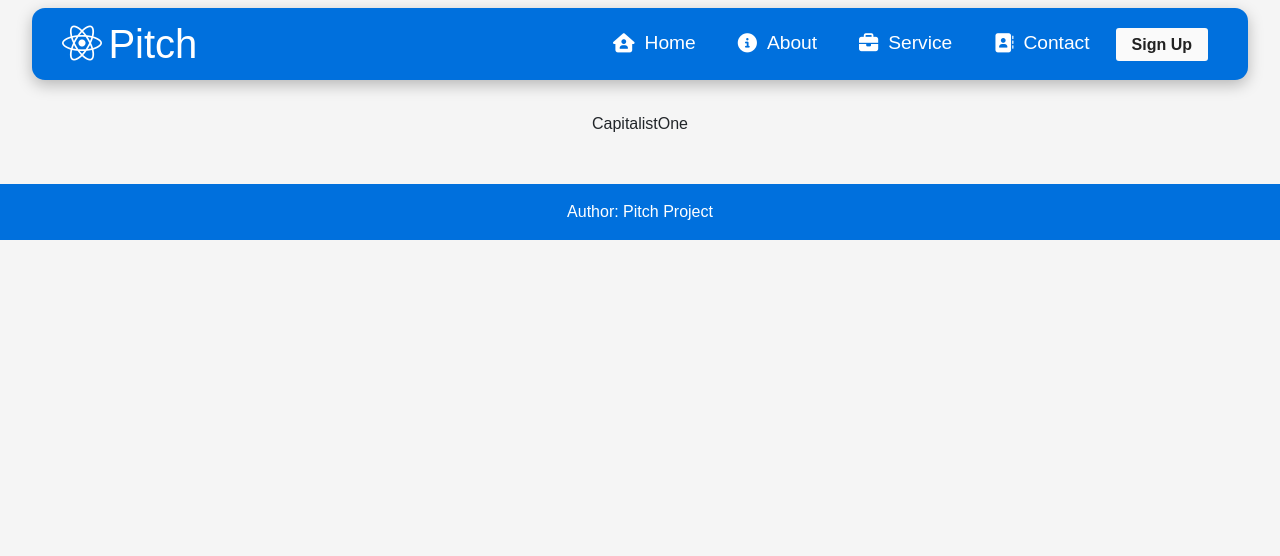
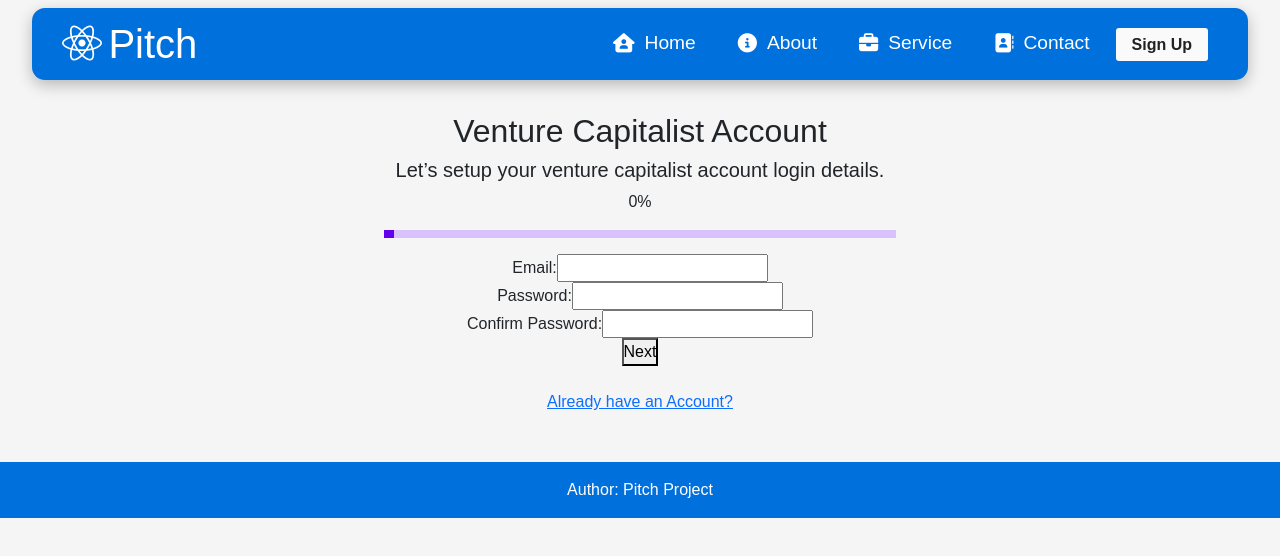
Before and after one commit to MzArlowe/pitch-client, a React (Create React App) app: page /CapitalistOne in a window 1280 px wide. Shown: the top 556 px of the page. Built offline with nearby package versions, Linux system fonts and the light colour scheme.

Commit message:
Page skeleton complete.

```diff
--- a/src/components/CapitalistOne.css
+++ b/src/components/CapitalistOne.css
@@ -0,0 +1,10 @@
+#progressBar {
+	background-color: #d9c2fb;
+	margin: 1rem 30%;
+}
+
+#progressBar > div {
+	background-color: #6200ee;
+	width: 2%;
+	height: .5rem;
+}
--- a/src/components/CapitalistOne.jsx
+++ b/src/components/CapitalistOne.jsx
@@ -1,7 +1,74 @@
-import './CapitalistOne.css'
+import React, { useState } from 'react';
+import './CapitalistOne.css';
 
 export default function CapitalistOne() {
+	const [formData, setFormData] = useState({
+		email: '',
+		password: '',
+		confirmPassword: '',
+	});
+
+	const handleChange = (e) => {
+		const { name, value } = e.target;
+		setFormData({
+			...formData,
+			[name]: value,
+		});
+	};
+
+	let accountType = 'Venture Capitalist';
+	// let accountType = 'Entrepreneur'
+
 	return (
-		<div>CapitalistOne</div>
-	)
+		<>
+			<h2>{accountType} Account</h2>
+			<h5>
+				Let’s setup your {accountType.toLowerCase()} account login details.
+			</h5>
+			<p>0%</p>
+
+			<div id='progressBar'>
+				<div></div>
+			</div>
+
+			<form>
+				<div>
+					<label htmlFor='email'>Email:</label>
+					<input
+						type='email'
+						id='email'
+						name='email'
+						value={formData.email}
+						onChange={handleChange}
+						required
+					/>
+				</div>
+				<div>
+					<label htmlFor='password'>Password:</label>
+					<input
+						type='password'
+						id='password'
+						name='password'
+						value={formData.password}
+						onChange={handleChange}
+						required
+					/>
+				</div>
+				<div>
+					<label htmlFor='confirmPassword'>Confirm Password:</label>
+					<input
+						type='password'
+						id='confirmPassword'
+						name='confirmPassword'
+						value={formData.confirmPassword}
+						onChange={handleChange}
+						required
+					/>
+				</div>
+				<button type='submit'>Next</button>
+			</form>
+			<br />
+			<a href='/Login'>Already have an Account?</a>
+		</>
+	);
 }
```
